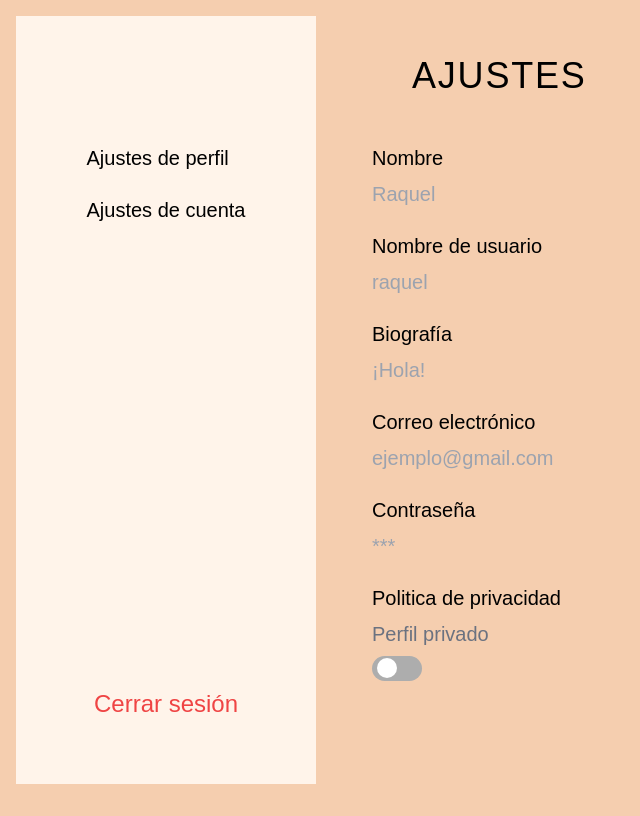
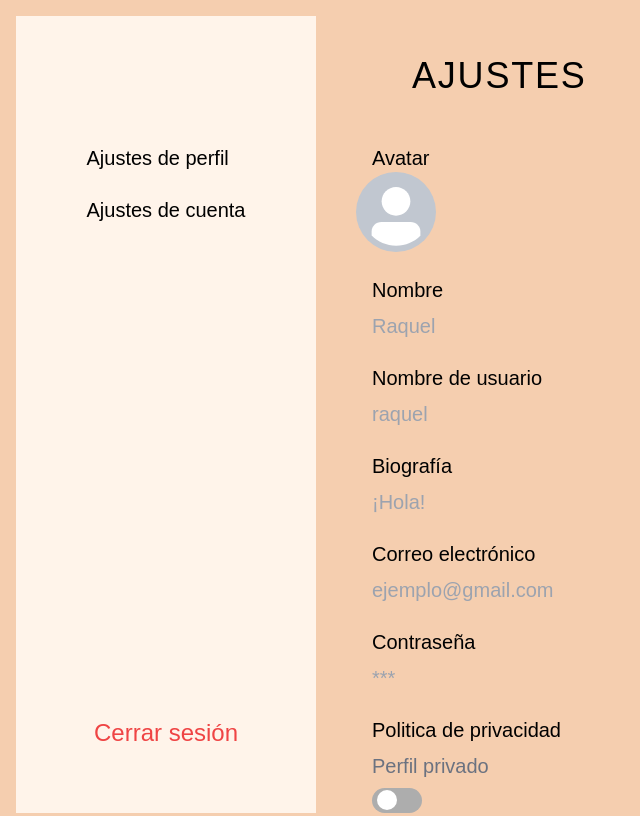
Before and after one commit to RaquelBayas/heyMama_project, a React (Vite) app in the folder frontend/: page /config in a window 1280 px wide. Shown: the whole page, without its empty margins (0-640 px from the left). Built offline with nearby package versions, Linux system fonts and the light colour scheme; a web font is replaced by a local one.

Commit message:
arreglao

```diff
--- a/frontend/src/components/UserConf.tsx
+++ b/frontend/src/components/UserConf.tsx
@@ -18,8 +18,13 @@ function UserConf() {
                 </div>
             </nav>
 
+
             <div className='flex flex-col ml-14 text-xl gap-2'>
                 <h1 className='my-10 uppercase text-4xl text-center tracking-wider lg:text-start lg:ml-10'>Ajustes</h1>
+                <label htmlFor="avatar">Avatar
+                    <input type="file" accept='image/*' id='avatar' className='hidden' />
+                    <img src="./src/assets/avatar-person.svg" alt="avatar" className='mb-4 -ml-4 max-w-[5rem]' />
+                </label>
                 <label htmlFor="name">Nombre</label>
                 <span className='text-gray-400 mb-4'>Raquel</span>
                 <label htmlFor="username">Nombre de usuario</label>
```
